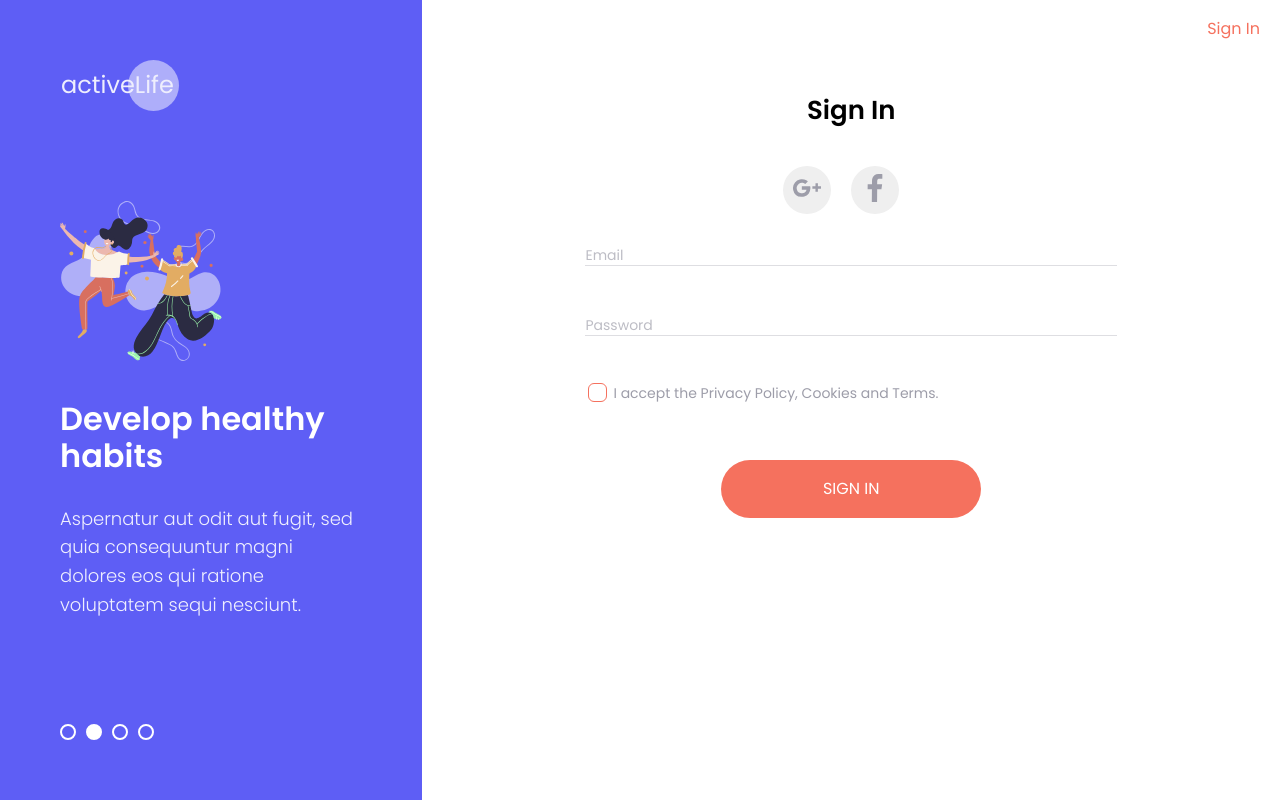
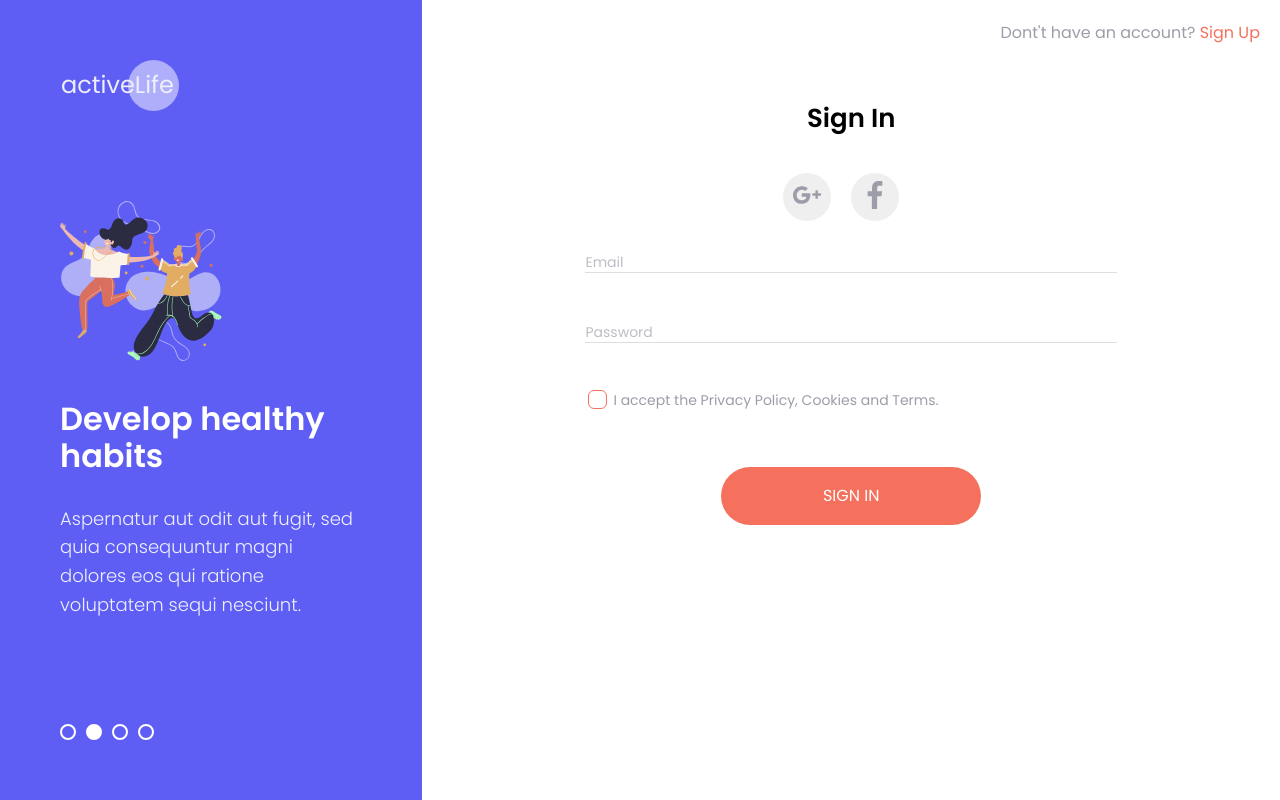
Before and after one commit to ActiveLifeApp/client, a React (Create React App) app: page /login in a window 1280 px wide. Built offline with nearby package versions, Linux system fonts and the light colour scheme.

Commit message:
Improved text content in ButtonLink from LoginView

```diff
--- a/src/components/atoms/ButtonLink/ButtonLink.model.ts
+++ b/src/components/atoms/ButtonLink/ButtonLink.model.ts
@@ -1,4 +1,5 @@
 export interface ButtonLinkProps {
+  className?: string;
   disabled?: boolean;
   uppercase?: boolean;
   onClick?: () => void;
--- a/src/components/atoms/ButtonLink/ButtonLink.styled.ts
+++ b/src/components/atoms/ButtonLink/ButtonLink.styled.ts
@@ -2,6 +2,7 @@ import styled from 'styled-components';
 import { ButtonLinkProps } from './ButtonLink.model';
 
 export const StyledButtonLink = styled.button<ButtonLinkProps>`
+  cursor: pointer;
   background: none;
   border: none;
   color: ${({ theme }) => theme.colors.primary20};
@@ -17,6 +18,7 @@ export const StyledButtonLink = styled.button<ButtonLinkProps>`
 `;
 
 export const StyledLink = styled.a<ButtonLinkProps>`
+  cursor: pointer;
   color: ${({ theme }) => theme.colors.primary20};
   text-transform: ${({ uppercase }) => (uppercase ? 'uppercase' : 'none')};
   font-size: ${({ theme }) => theme.sizes.xs};
--- a/src/components/atoms/ButtonLink/ButtonLink.tsx
+++ b/src/components/atoms/ButtonLink/ButtonLink.tsx
@@ -3,11 +3,18 @@ import React from 'react';
 import { ButtonLinkProps } from './ButtonLink.model';
 import { StyledButtonLink, StyledLink } from './ButtonLink.styled';
 
-const ButtonLink: React.FC<ButtonLinkProps> = ({ children, disabled, uppercase, onClick }) => {
+const ButtonLink: React.FC<ButtonLinkProps> = ({
+  className,
+  children,
+  disabled,
+  uppercase,
+  onClick,
+}) => {
   return (
     <>
       {onClick ? (
         <StyledButtonLink
+          className={className}
           disabled={disabled}
           uppercase={uppercase}
           data-testid="button-link"
@@ -16,7 +23,7 @@ const ButtonLink: React.FC<ButtonLinkProps> = ({ children, disabled, uppercase,
           {children}
         </StyledButtonLink>
       ) : (
-        <StyledLink uppercase={uppercase} data-testid="button-link">
+        <StyledLink className={className} uppercase={uppercase} data-testid="button-link">
           {children}
         </StyledLink>
       )}
--- a/src/templates/LoginTemplate/LoginTemplate.styled.tsx
+++ b/src/templates/LoginTemplate/LoginTemplate.styled.tsx
@@ -1,6 +1,6 @@
 import styled from 'styled-components';
 
-import { Logo, ButtonLogin, Typography, Slider } from 'components';
+import { Logo, ButtonLogin, ButtonLink, Typography, Slider } from 'components';
 
 export const StyledWrapper = styled.div`
   padding: 20px;
@@ -74,3 +74,14 @@ export const StyledSlider = styled(Slider)`
     display: block;
   }
 `;
+
+export const StyledButtonLink = styled(ButtonLink)`
+  display: flex;
+  align-items: center;
+
+  > p {
+    ${({ theme: { devices } }) => devices.mobileL} {
+      display: none;
+    }
+  }
+`;
--- a/src/templates/LoginTemplate/LoginTemplate.tsx
+++ b/src/templates/LoginTemplate/LoginTemplate.tsx
@@ -1,10 +1,11 @@
 import React from 'react';
 
-import { ButtonLink } from 'components';
+import { Typography } from 'components';
 import {
   StyledWrapper,
   InnerWrapper,
   StyledButtonLogin,
+  StyledButtonLink,
   StyledButtonWrapper,
   StyledHeader,
   StyledHeading,
@@ -25,7 +26,16 @@ const LoginTemplate: React.FC<Props> = ({ children, viewType, changeFn }) => {
       <InnerWrapper>
         <StyledHeader>
           <StyledLogo />
-          <ButtonLink onClick={changeFn}>{viewType === 'login' ? 'Sign In' : 'Sign Up'}</ButtonLink>
+          <StyledButtonLink onClick={changeFn}>
+            <>
+              {viewType === 'login' && (
+                <Typography type="paragraph" variant="p2">
+                  Dont&apos;t have an account?&nbsp;
+                </Typography>
+              )}
+              {viewType === 'login' ? 'Sign Up' : 'Sign In'}
+            </>
+          </StyledButtonLink>
         </StyledHeader>
         <div>
           <StyledHeading type="heading" variant="h3">
```
